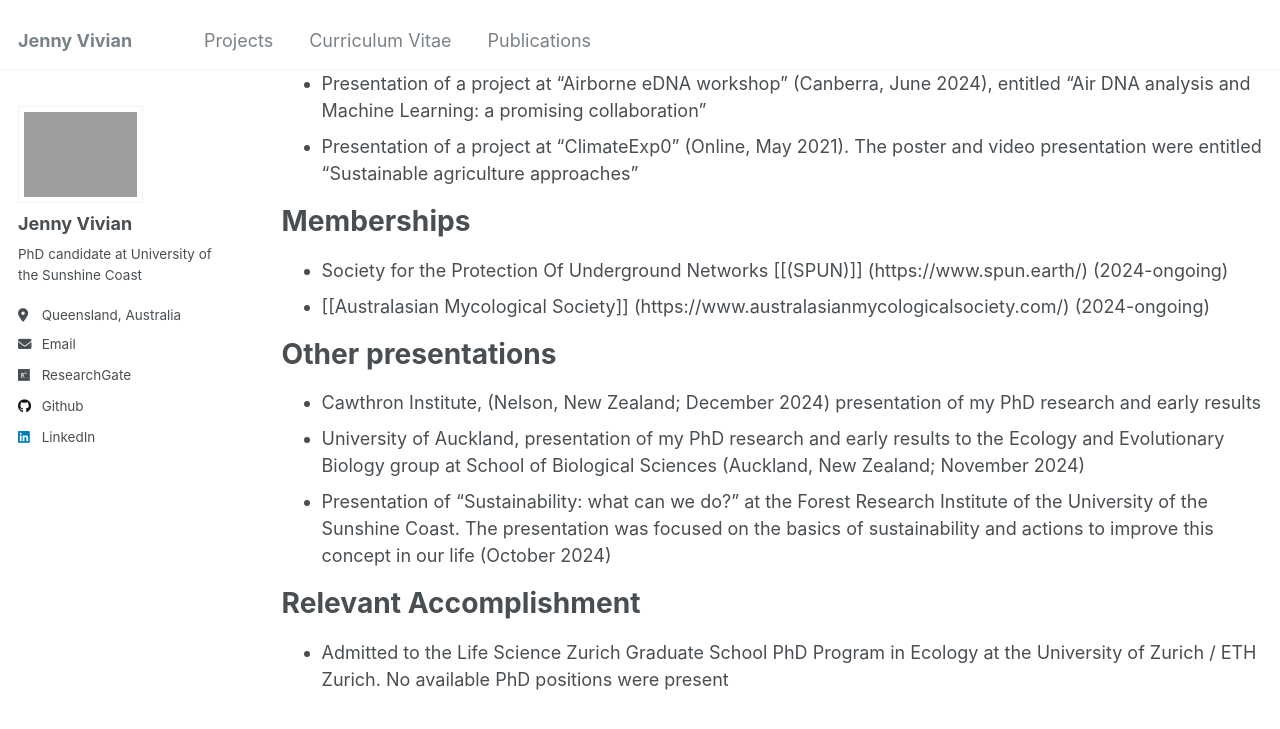
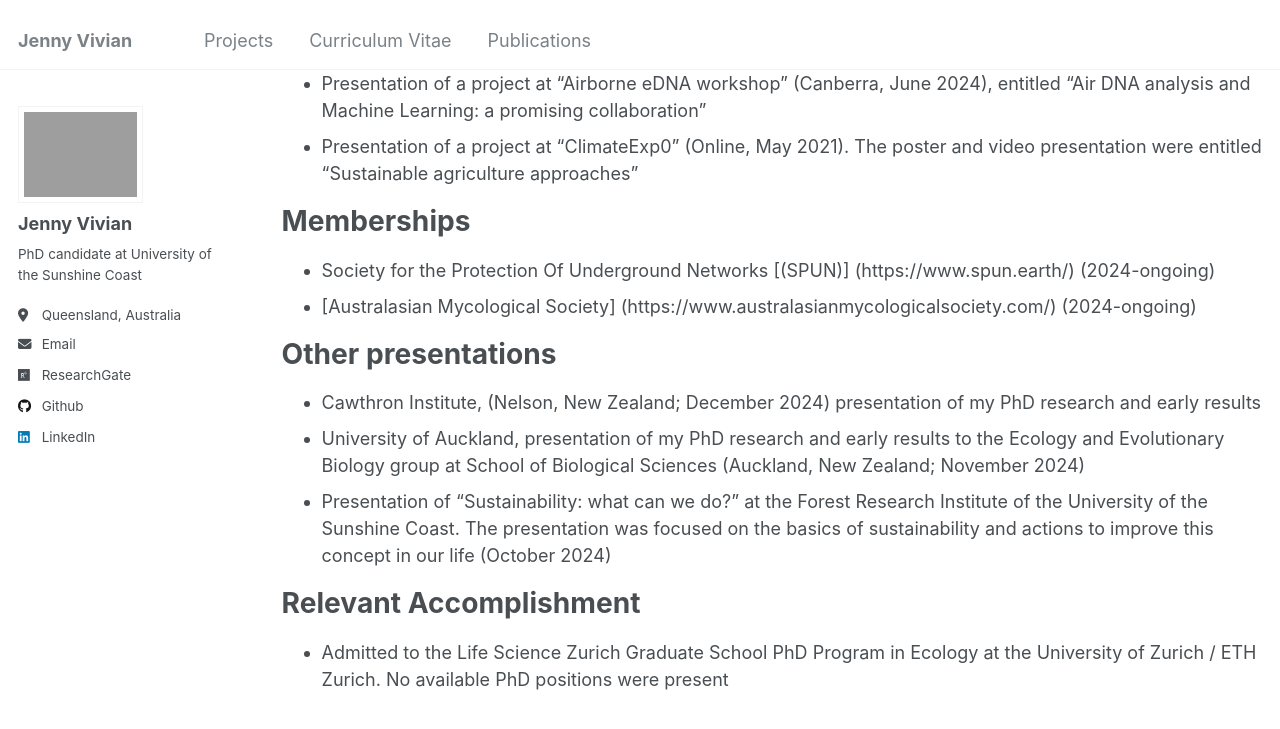
Before and after one commit to JennyVivian99/JennyVivian99.github.io, a Jekyll site: the page built from _pages/cv.md, in a window 1280 px wide and 900 px high, scrolled down 1650 px. Shown: the top 729 px of the window. Built offline with Jekyll 4.4.1, drawn with Linux system fonts in a browser that asks for light colours; some of the changed text lies outside the part shown.

Commit message:
Update cv.md

```diff
--- a/_pages/cv.md
+++ b/_pages/cv.md
@@ -21,7 +21,7 @@ Education
 
 Work experience
 ======
-* November 2024-Ongoing: Internship at [[Sequench Ltd]] [https://www.sequench.co.nz/]
+* November 2024-Ongoing: Internship at [Sequench Ltd] [https://www.sequench.co.nz/]
   * Environmental DNA sequencing (from samples preparation to bioinformatics analysis) using Illumina NextSeq 2000
   * Exploration of other sequencing techniques and analyses
 * February 2024-June 2024: Teacher assistant for the course “Discovering Science”
@@ -60,8 +60,8 @@ Conferences
 
 Memberships
 ====
-* Society for the Protection Of Underground Networks [[(SPUN)]] (https://www.spun.earth/) (2024-ongoing)
-* [[Australasian Mycological Society]] (https://www.australasianmycologicalsociety.com/) (2024-ongoing)
+* Society for the Protection Of Underground Networks [(SPUN)] (https://www.spun.earth/) (2024-ongoing)
+* [Australasian Mycological Society] (https://www.australasianmycologicalsociety.com/) (2024-ongoing)
 
 Other presentations
 =======
```
